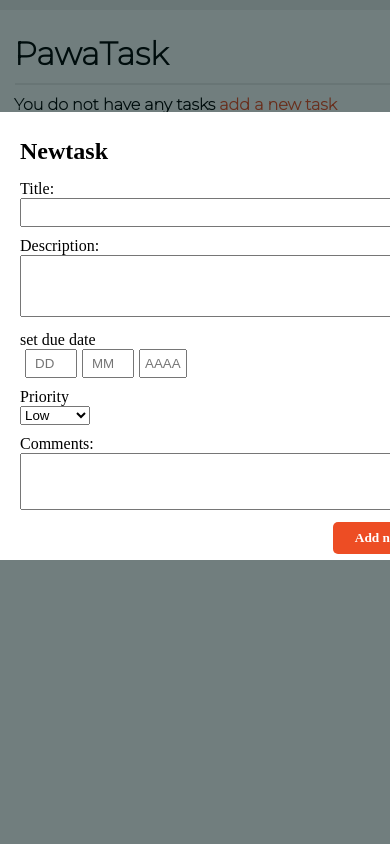
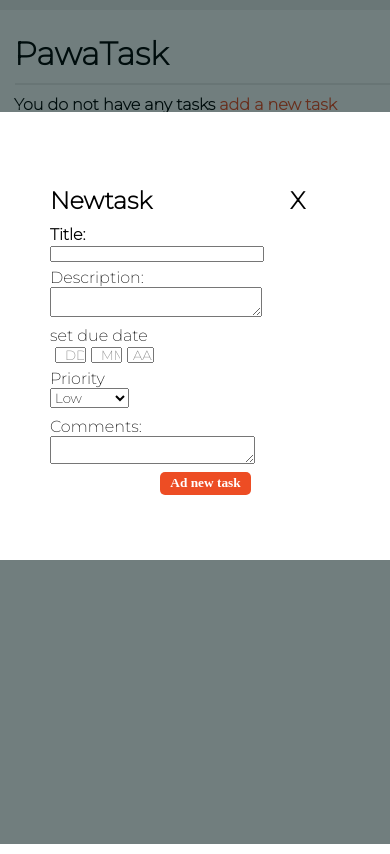
Before and after one commit to theexcel/todolist, a React (Create React App) app: page / in a window 390 px wide. Both pictures are taken after a click on the link "add a new task". Shown: the top 854 px of the page. Built offline with nearby package versions, Linux system fonts and the light colour scheme.

Commit message:
created the second modal

```diff
--- a/src/App.js
+++ b/src/App.js
@@ -2,6 +2,7 @@ import React, {useState, useEffect} from 'react'
 import Button from './components/Button'
 import Todo from './components/Todo'
 import Todomodal from './components/Todomodal';
+import OtherModal from './components/OtherModal'
 
 //  const user = localStorage.getItem('todos') || '[]'
 
@@ -15,6 +16,8 @@ const [monthDate, setMonthDate] = useState('')
 const [yearDate, setYearDate] = useState('')
 const[priority, setPriority] = useState('')
 const[comments, setComments] = useState('')
+
+
 
 // useEffect(() => {
 //   localStorage.setItem('todos', JSON.stringify(todos))
--- /dev/null
+++ b/src/components/OtherModal.js
@@ -0,0 +1,107 @@
+import React from 'react'
+import  '../styles/Todomodal.css'
+
+
+function OtherModal({ theClick, todoId, setOpenModal, todos, setTodos, setTask, description, setDescription, dayDate, setDayDate, yearDate, setYearDate,
+    monthDate, setMonthDate, input, setInput, priority, setPriority, comments, setComments})
+    {
+
+
+   const handleInputChange = e => setInput(e.target.value)
+   const handleDescriptionChange = e => setDescription(e.target.value)
+   const handleDayDate = e => setDayDate(e.target.value)
+   const handleMonthDate = e => setMonthDate(e.target.value)
+   const handleYearDate = e => setYearDate(e.target.value)
+   const handlePriority = e => setPriority(e.target.value)
+   const handleComments = e => setComments(e.target.value)
+
+    const handleSubmit = e => {
+           e.preventDefault()
+           if(input !== ''){
+            //    setTodos([
+            //        ...todos, {
+            //            id: todos.length + 1,
+            //            text: input.trim(),
+            //            description: description.trim(),
+            //            dayDate: dayDate.trim(),
+            //            monthDate: monthDate.trim(),
+            //            yearDate: yearDate.trim(),
+            //            priority: priority.trim(),
+            //            comments: comments.trim(),
+            //        }
+            //    ])
+            let currentTask = [...todos]
+            let editedTask = currentTask.map(task => {
+                if(task.id == todoId) {
+                    return {
+                        id: todoId.length,
+                         text: input.trim(),
+                        description: description.trim(),
+                        dayDate: dayDate.trim(),
+                        monthDate: monthDate.trim(),
+                        yearDate: yearDate.trim(),
+                        priority: priority.trim(),
+                       comments: comments.trim(),
+                    }
+                } else return task
+            })
+            setTask(editedTask)
+           }
+           setInput('')
+           setDescription('')
+           setDayDate('')
+           setMonthDate('')
+           setYearDate('')
+           setPriority('')
+           setComments('')
+           close()
+   }
+
+   const close = () => {
+    setOpenModal(false)
+   }
+
+  return (
+    <form className = 'modal' onSubmit = {handleSubmit}>
+        <div className = 'modal-subcontainer'>
+        <header className = 'newtask-container'>
+            <h2>Newtask</h2>
+            <div className='calcel-btn' onClick={close}>X</div>
+        </header>
+        <div className = 'title-container'>
+            <p>Title:</p>
+            <input className='input-title' value = {input} onChange = {handleInputChange} type = 'text'/>
+        </div>
+         <div className='description-container'>
+            <p>Description:</p>
+            <textarea className='description-input' value = {description} onChange={handleDescriptionChange}></textarea>
+        </div>
+         <div className='date-input-container'>
+            <p>set due date</p>
+            <input placeholder='DD' type = 'text' name = 'text' value = {dayDate} onChange = {handleDayDate} style = {{marginLeft: '5px', paddingLeft: '8px'}}></input>
+            <input placeholder='MM' style = {{marginLeft: '5px', paddingLeft: '8px'}} value = {monthDate} onChange = {handleMonthDate}></input>
+            <input placeholder='AAAA' style = {{marginLeft: '5px', paddingLeft: '4px'}} value = {yearDate} onChange = {handleYearDate}></input>
+        </div>
+        <div className = 'priority-container'>
+            <p>Priority</p>
+            <select value = {priority} onChange = {handlePriority}>
+                <option value = 'Low'>Low</option>
+                <option value = 'Medium'>Medium</option>
+                <option value = 'High'>High</option>
+            </select>
+        </div>
+        <div className='comments-container'>
+            <p>Comments:</p>
+            <textarea className='comments-input' onChange={handleComments} value = {comments}></textarea>
+        </div>
+        <div className='btn-modal-container'>
+            {/* <button className = 'btn-add-modal'>Add to your task</button> */}
+        <button  type = 'submit' onClick= {handleSubmit} className = 'btn'>Add new task</button>
+         </div>
+
+         </div>
+     </form>
+  )
+}
+
+export default OtherModal
--- a/src/components/TheTodos.js
+++ b/src/components/TheTodos.js
@@ -1,17 +1,38 @@
-import React from 'react'
+import React, {useState} from 'react'
 import '../styles/TheTodos.css'
 import calendar from '../Image/calendar.svg'
 import comment from '../Image/commenticon.svg'
 import editicon from '../Image/editicon.svg'
+import OtherModal from './OtherModal'
 
 
 function TheTodos({todos, setTodos, editTodo}) {
-//   const todoFunct = () => {
-//     todos && todos.map((todo) => console.log(todo))
-//   }
-//   todoFunct()
+   const [openEditModal, setEditOpenModal ] = useState(false)
 
+  const [openModal, setOpenModal] = useState(false)
+  const [task, setTask] = useState(todos)
+  const [input, setInput] =useState('');
+  const [description, setDescription] = useState('')
+  const [dayDate, setDayDate ] = useState('')
+  const [monthDate, setMonthDate] = useState('')
+  const [yearDate, setYearDate] = useState('')
+  const[priority, setPriority] = useState('')
+  const[comments, setComments] = useState('')
+  const [currentTodoId, setCurrentTodoId] = useState('')
 
+function initialInput(id){
+    const taskList = [...task]
+    let selectedTask = taskList.filter(task => task.id === id)[0]
+    setInput(selectedTask.text)
+    setDescription(selectedTask.description)
+    setDayDate(selectedTask.dayDate)
+    setMonthDate(selectedTask.monthDate)
+    setYearDate(selectedTask.yearDate)
+    setPriority(selectedTask.priority)
+    setComments(selectedTask.comments)
+    setCurrentTodoId(selectedTask.id)
+    setEditOpenModal(true)
+}
 
 
   return (
@@ -34,7 +55,7 @@ function TheTodos({todos, setTodos, editTodo}) {
                   <img src={comment} width="20" height="20" />
                 </div>
               </div>
-              <div className="edit-icon" >
+              <div className="edit-icon" onClick = {()=> initialInput(todo.id)}>
                 <div className="subedit">
                   <img src={editicon} width="20" height="20" />
                 </div>
@@ -44,6 +65,14 @@ function TheTodos({todos, setTodos, editTodo}) {
             </div>
           ))}
       </div>
+      {openEditModal && <OtherModal todoId = {currentTodoId} setOpenModal = {setEditOpenModal} todos = {task} setTodos = {setTask}
+    input = {input} setInput = {setInput}
+    description = {description} setDescription = {setDescription}
+    dayDate = {dayDate} setDayDate = {setDayDate}
+    monthDate = {monthDate} setMonthDate ={setMonthDate}
+    yearDate = {yearDate} setYearDate = {setYearDate}
+    priority = {priority} setPriority = {setPriority}
+    comments = {comments} setComments = {setComments}/>}
     </div>
   );
 }
--- a/src/components/Todomodal.js
+++ b/src/components/Todomodal.js
@@ -8,19 +8,26 @@ monthDate, setMonthDate, input, setInput, priority, setPriority, comments, setCo
 
     //  const [letsCloseModal, setLetsCloseModal] = useState(true)
 
-// const editTodo = (id) => {
-// let todoList = [...todos]
-// let selectedTodo = todoList[id]
-//     setInput(selectedTodo.text)
-//     setDescription(selectedTodo.description)
-//     setDayDate(selectedTodo.dayDate)
-//     setMonthDate(selectedTodo.monthDate)
-//     setYearDate(selectedTodo.yearDate)
-//     setPriority(selectedTodo.priority)
-//     setComments(selectedTodo.comments)
-//     console.log('excel')
-//     open()
-// }
+ const editTodo = (id) => {
+ let todoList = [...todos]
+ let selectedTodo = todoList.find(todo => todo.id === id)
+
+   setInput(selectedTodo.text)
+//   setDescription(selectedTodo.description)
+//   setDayDate(selectedTodo.dayDate)
+//   setMonthDate(selectedTodo.monthDate)
+//   setYearDate(selectedTodo.monthDate)
+//   setPriority(selectedTodo.priority)
+//   setComments(selectedTodo.comments)
+//  let selectedTodo = todoList[id]
+    // setInput(selectedTodo.text)
+    // setDescription(selectedTodo.description)
+    //  setDayDate(selectedTodo.dayDate)
+    //  setMonthDate(selectedTodo.monthDate)
+    //  setYearDate(selectedTodo.yearDate)
+    //  setPriority(selectedTodo.priority)
+    //  setComments(selectedTodo.comments)
+ }
 
 
 
@@ -102,7 +109,7 @@ const close = () => {
         </div>
         <div className='btn-modal-container'>
             {/* <button className = 'btn-add-modal'>Add to your task</button> */}
-        <button  type = 'submit' onClick= {handleSubmit} className = 'btn'>Add new task</button>
+        <button  type = 'submit' onClick= {handleSubmit} className = 'btn'>Ad new task</button>
          </div>
          </div>
      </form>
--- a/src/styles/Todomodal.css
+++ b/src/styles/Todomodal.css
@@ -1,6 +1,8 @@
 
 
-
+*{
+    font-family: 'montserrat', sans-serrif;
+}
 .modal{
     width: 100%;
     height: 100%;
@@ -9,7 +11,7 @@
     left: 0;
     /* opacity: 0.698039; */
     background-color: rgba(0, 25, 25, 0.555);
-    transition: width 2s, height 2s, transform 2s;
+      transition: width 2s, height 2s, transform 2s;
 }
 
 .modal-subcontainer{
@@ -19,7 +21,6 @@
     width: 30rem;
     margin-top: 7rem;
     height: 28rem;
-    box-shadow: aqua;
 }
 
 .newtask-container{
@@ -31,25 +32,6 @@
 .modal-subcontainer h2{
     margin-top: 20px;
 }
-
-/* .btn-modal{
-    color: white;
-    border: none;
-    padding: 8px 22px;
-    cursor: pointer;
-    font-family: 'proxima nova';
-    font-weight: 700;
-    background-color: rgba(237, 77, 36, 1);
-
-}
-
-.btn-modal:hover{
-    background-color: rgb(216, 68, 30);
-}
-
-.btn-modal:active{
-    background-color: rgb(255, 172, 152);
-} */
 
 .date-input-container input{
     height: 25px;
@@ -67,17 +49,11 @@
     font-size:x-large;
 }
 
-
-/* .calcel-btn:hover{
-    background-color: gray;
-}
-.calcel-btn:active{
-    background-color: c4c4c4;
-} */
-
 .title-container{
 margin-left: 20px;
 margin-top: 15px;
+font-family: 'montserrat', sans-serif;
+font-weight: 700;
 }
 .input-title{
     width: 27rem;
@@ -132,3 +108,101 @@ margin-top: 15px;
     background-color: rgba(237, 77, 36, 1);
 
 }
+
+/* Extra small devices (phones, 600px and down) */
+@media (min-width: 320px) and (max-width: 480px) {
+    /* .modal-subcontainer{
+        margin:auto;
+        align-content: center;
+        background-color: white;
+        width: 14rem;
+        margin-top: 3rem;
+        height: 13rem;
+    } */
+
+    .newtask-container{
+        display: flex;
+        margin-left: 50px;
+
+    }
+
+    .modal-subcontainer h2{
+        margin-top: 9.4px;
+        width: 10rem;
+    }
+
+    .date-input-container input{
+        height: 12px;
+        width: 19px;
+    }
+
+    .calcel-btn{
+        border: none;
+        background-color: white;
+        margin-left: 5rem;
+        font-weight: 700;
+        margin-top: 9.4px;
+        width: 23px;
+        cursor: pointer;
+        font-size:x-large;
+    }
+
+    .title-container{
+    margin-left: 50px;
+    margin-top: 10px;
+    }
+    .input-title{
+        width: 13rem;
+        height:12px;
+        padding-left: 2.3px;
+    }
+
+    .description-container{
+        margin-left: 50px;
+        margin-top: 4.7px;
+    }
+
+    .description-input{
+        width: 13rem;
+        height: 26px;
+        padding-left: 2.3px;
+        padding-top: 2.3px;
+    }
+
+    .date-input-container{
+        margin-left: 50px;
+        margin-top: 4.7px;
+    }
+
+    .priority-container{
+        margin-left: 50px;
+        margin-top: 4.7px;
+    }
+
+    .comments-container{
+        margin-left: 50px;
+        margin-top: 9.4px;
+    }
+
+    .comments-input{
+        width: 12.7rem;
+        height: 26px;
+    }
+
+    .btn-modal-container{
+        margin-left: 10rem;
+        margin-top: 3.75px;
+    }
+
+    .btn{
+        color: white;
+        border: none;
+        padding: 3.75px 10.3px;
+        cursor: pointer;
+        font-weight: 700;
+        background-color: rgba(237, 77, 36, 1);
+
+    }
+
+
+}
```
Also changed, not shown: src/styles/Button.css (line endings or trailing spaces), src/styles/TheTodos.css (line endings or trailing spaces), src/styles/Todo.css (line endings or trailing spaces).
